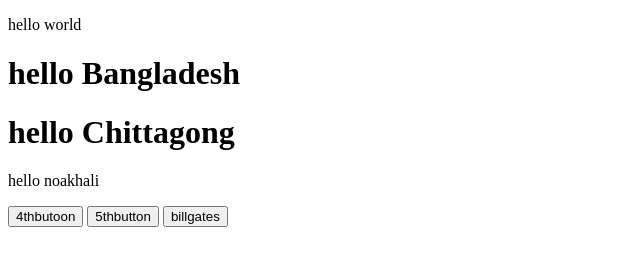
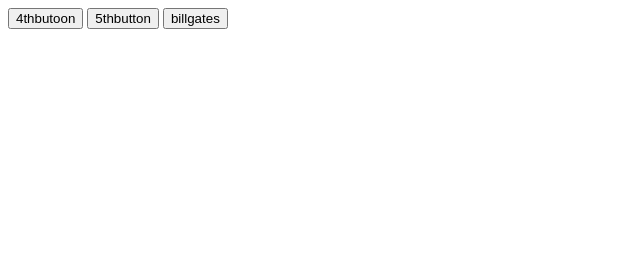
Before and after one commit to Galadon123/my-first-website, a plain HTML site: page index.html in a window 1280 px wide. Shown: the whole page, without its empty margins (0-640 px from the left). Drawn offline with Linux system fonts and the light colour scheme.

Commit message:
Update index.html

```diff
--- a/index.html
+++ b/index.html
@@ -7,10 +7,7 @@
     <title>Document</title>
 </head>
 <body>
-      <p>hello world</p>
-      <h1>hello Bangladesh</h1>
-      <h1>hello Chittagong</h1>
-      <p>hello noakhali</p>
+
        <button>4thbutoon</button>
     <button>5thbutton</button>
     <a href="www.google.com"><button>billgates</button></a>
```
